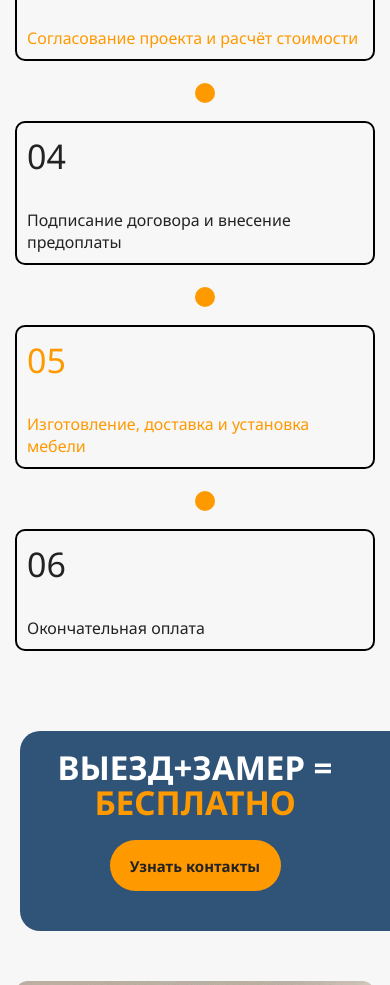
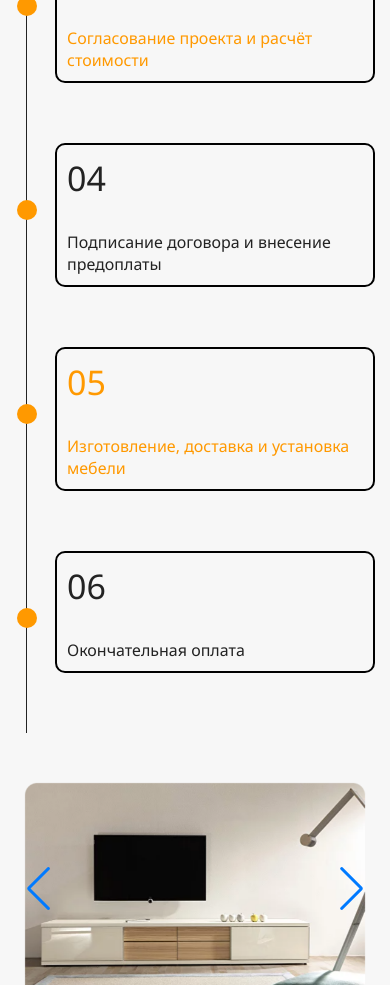
Before and after one commit to GitMaxm/mlt-mebel-scss, a plain HTML site: page index.html in a window 390 px wide. Shown: the part 3744-4729 px from the top of the page. Drawn offline with nearby package versions, Linux system fonts and the light colour scheme.

Commit message:
Add files via upload

```diff
--- a/index.html
+++ b/index.html
@@ -13,6 +13,10 @@
         href="https://fonts.googleapis.com/css2?family=Noto+Sans:ital,wght@0,100..900;1,100..900&family=Roboto+Condensed:ital,wght@0,100..900;1,100..900&display=swap"
         rel="stylesheet">
     <link rel="icon" type="image/x-icon" href="img/favicon.ico">
+
+    <link rel="stylesheet" href="https://cdn.jsdelivr.net/npm/swiper@11/swiper-bundle.min.css">
+    <script src="https://cdn.jsdelivr.net/npm/swiper@11/swiper-bundle.min.js"></script>
+
 </head>
 
 <body>
@@ -221,7 +225,7 @@
             </div>
         </section>
 
-        <section class="froze">
+        <!-- <section class="froze">
             <div class="container">
                 <div class="froze__wrapper">
                     <div class="froze__content">
@@ -232,7 +236,33 @@
                     </button>
                 </div>
             </div>
-        </section>
+        </section> -->
+
+        <!-- Slider main container -->
+        <div class="slider">
+            <div class="container">
+                <div class="swiper mySwiper">
+                    <div class="swiper-wrapper">
+                        <div class="swiper-slide">
+                            <img src="./img/delivery/01.png" alt="">
+                        </div>
+                        <div class="swiper-slide">
+                            <img src="./img/delivery/01.png" alt="">
+                        </div>
+                        <div class="swiper-slide">
+                            <img src="./img/delivery/01.png" alt="">
+                        </div>
+                        <div class="swiper-slide">
+                            <img src="./img/delivery/01.png" alt="">
+                        </div>
+                    </div>
+                    <div class="swiper-button-next"></div>
+                    <div class="swiper-button-prev"></div>
+                    <div class="swiper-scrollbar"></div>
+                    <div class="swiper-pagination"></div>
+                </div>
+            </div>
+        </div>
 
         <section class="delivery " id="delivery">
             <div class="container">
@@ -327,6 +357,7 @@
     </main>
 
     <script src="./js/main.js"></script>
+
 </body>
 
 </html>
--- a/js/main.js
+++ b/js/main.js
@@ -1,3 +1,5 @@
+/* ---------------- mobile nav -------------------------- */
+
 function mobileNav() {
     // Mobile nav button
     const navBtn = document.querySelector('.mobile-nav-btn');
@@ -29,3 +31,28 @@ function mobileNav() {
 }
 
 mobileNav();
+
+
+/* ---------------- Swiper -------------------------- */
+
+const swiper = new Swiper(".mySwiper", {
+    spaceBetween: 30,
+    centeredSlides: true,
+    loop: true, // Включаем зацикливание слайдов
+    autoplay: {
+        delay: 4000, // Увеличьте задержку до 4000 миллисекунд (4 секунды)
+        disableOnInteraction: false,
+    },
+    scrollbar: {
+        el: ".swiper-scrollbar",
+    },
+    speed: 800, // Добавьте параметр speed для настройки времени анимации в миллисекундах
+    pagination: {
+        el: ".swiper-pagination",
+        clickable: true,
+    },
+    navigation: {
+        nextEl: ".swiper-button-next",
+        prevEl: ".swiper-button-prev",
+    },
+});
--- a/scss/blocks/_stages.scss
+++ b/scss/blocks/_stages.scss
@@ -6,7 +6,7 @@
 .stages::before {
     position: absolute;
     content: "";
-    background-color: black;
+    background-color: var(--text-color);
 
     width: 90%;
     height: 1px;
@@ -44,7 +44,11 @@
     }
 
     @media (max-width: 713px) {
-        top: 277px;
+        top: 235px;
+    }
+
+    @media (max-width: 699px) {
+        top: 278px;
     }
 
     @media (max-width: 680px) {
@@ -89,6 +93,33 @@
     }
 }
 
+.stages__list::after {
+    @media (max-width: 902px) {
+        position: absolute;
+        content: "";
+
+        background-color: var(--text-color);
+
+        top: 444px;
+        right: 0;
+
+        width: 100%;
+        height: 1px;
+    }
+
+    @media (max-width: 824px) {
+        top: 435px;
+    }
+
+    @media (max-width: 699px) {
+        top: 476px;
+    }
+
+    @media (max-width: 680px) {
+        display: none;
+    }
+}
+
 .stages__list-item {
     display: flex;
     flex-direction: column;
@@ -101,6 +132,10 @@
     border: 2px solid black;
     border-radius: 10px;
     padding: 10px;
+
+    @media (max-width: 680px) {
+        margin-left: 40px;
+    }
 
     @media (max-width: 440px) {
         max-width: 440px;
@@ -156,4 +191,21 @@
     width: 20px;
     height: 20px;
     z-index: 1;
+
+    @media (max-width: 680px) {
+        top: 55px;
+        left: -40px;
+    }
 }
+
+.stages__list-item::after {
+    @media (max-width: 680px) {
+        position: absolute;
+        content: "";
+        background-color: var(--text-color);
+        width: 1px;
+        height: 225px;
+        left: -31px;
+        top: -45px;
+    }
+}
--- /dev/null
+++ b/scss/blocks/_swiper.scss
@@ -0,0 +1,21 @@
+.slider {
+    padding: 50px 0;
+    position: relative;
+}
+
+.swiper-slide {
+    display: flex;
+    justify-content: center;
+    align-items: center;
+
+    padding: 10px;
+}
+
+/* чтобы изображение было максимального размера внутри слайда */
+.swiper-slide img {
+    max-width: 100%;
+    max-height: 100%;
+    width: auto;
+    height: auto;
+    margin: auto;
+}
--- a/scss/main.scss
+++ b/scss/main.scss
@@ -17,3 +17,4 @@
 @import "./blocks/contacts";
 @import "./blocks/nav-icon";
 @import "./blocks/mobile-nav";
+@import "./blocks/swiper";
```
Also changed, not shown: css/main.css, css/main.min.css.
